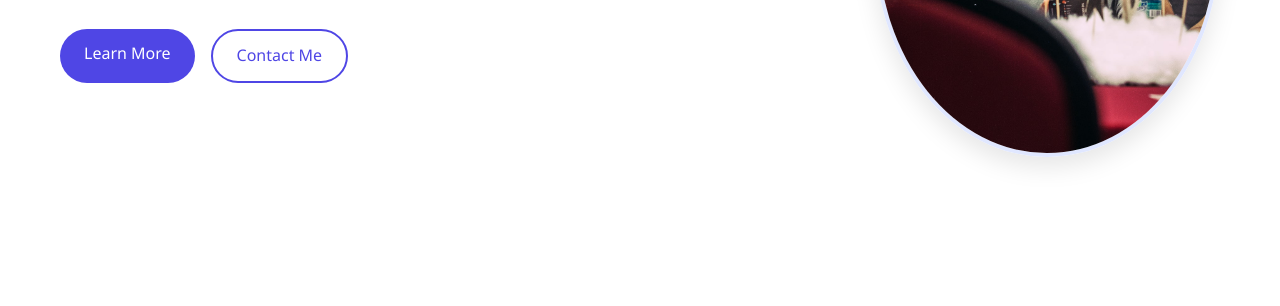
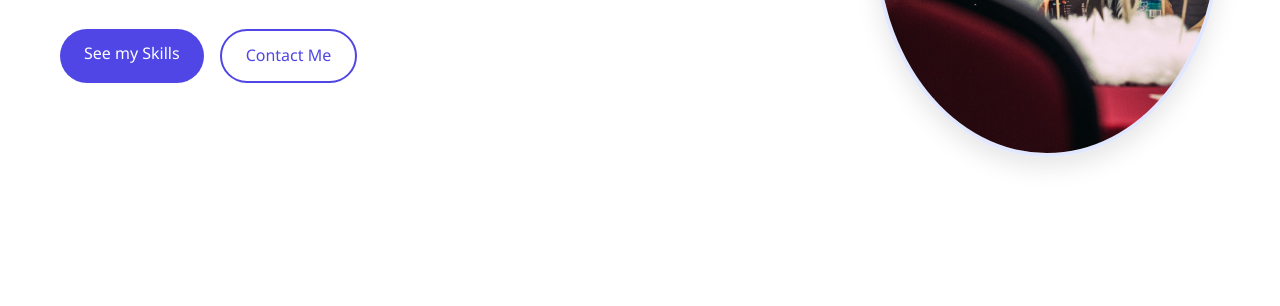
Before and after one commit to MoAbdo122004/portfolio-website, a plain HTML site: page index.html in a window 1280 px wide. Shown: the part 494-800 px from the top of the page. Drawn offline with Linux system fonts and the light colour scheme.

Commit message:
Update index.html

```diff
--- a/index.html
+++ b/index.html
@@ -31,7 +31,7 @@
             <h2>Software Engineering Student at UTM</h2>
             <p>Second-year student in Faculty of Computer Science, passionate about coding and learning new technologies.</p>
             <div class="cta-buttons">
-              <a href="about.html" class="btn primary-btn">Learn More</a>
+              <a href="about.html" class="btn primary-btn">See my Skills</a>
               <a href="#contact" class="btn secondary-btn">Contact Me</a>
             </div>
           </div>
```
